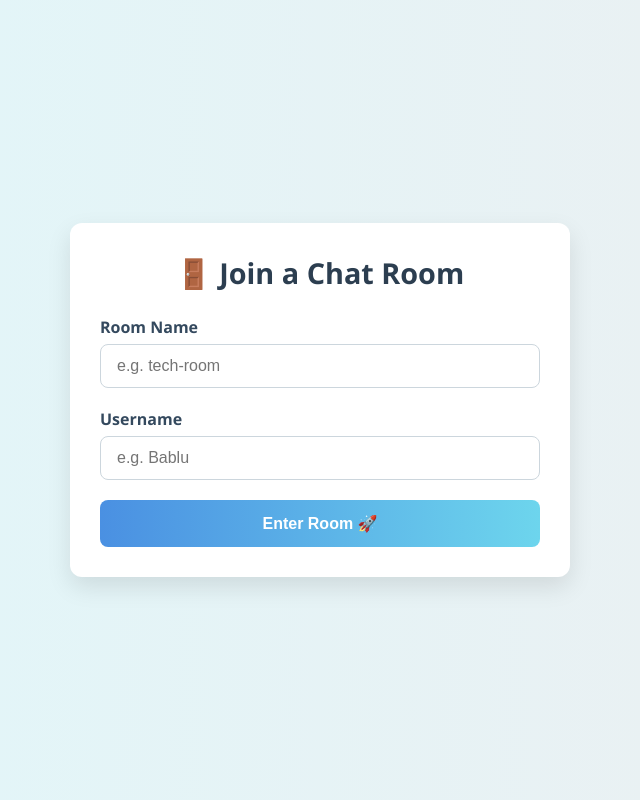
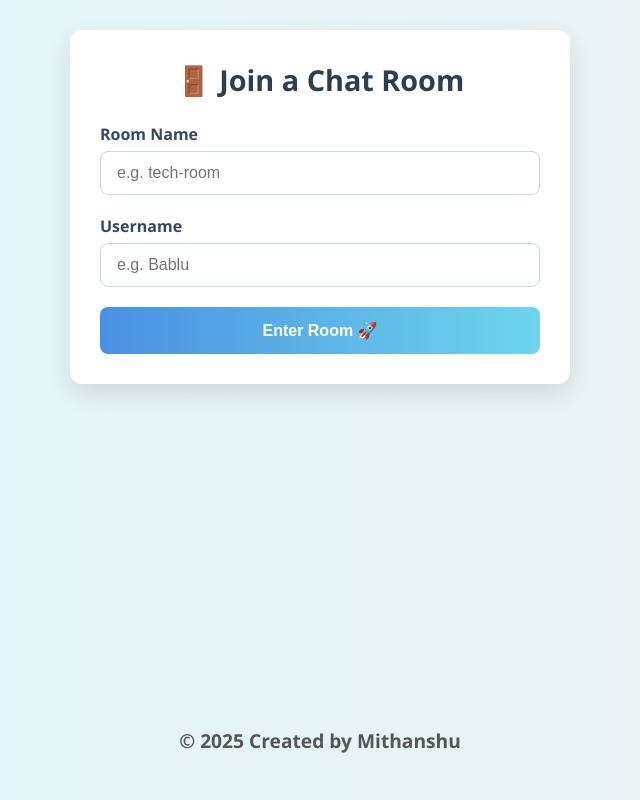
Before and after one commit to MithanshuHedau/ChattingApp, a Django app: page / in a window 1280 px wide. Shown: the whole page, without its empty margins (320-960 px from the left). Run offline with Django 5.2, Linux system fonts and the light colour scheme.

Commit message:
Final Update

```diff
--- a/templates/index.html
+++ b/templates/index.html
@@ -12,13 +12,17 @@
       padding: 0;
     }
 
+    html, body {
+      height: 100%;
+    }
+
     body {
       font-family: 'Segoe UI', Tahoma, Geneva, Verdana, sans-serif;
       background: linear-gradient(to right, #e0f7fa, #eceff1);
-      min-height: 100vh;
       display: flex;
+      flex-direction: column;
+      justify-content: center;
       align-items: center;
-      justify-content: center;
       padding: 30px 20px;
     }
 
@@ -77,6 +81,15 @@
       background: linear-gradient(to right, #357ab8, #5cbce0);
     }
 
+    footer {
+      margin-top: auto;
+      padding: 16px;
+      text-align: center;
+      font-size: 1.2rem;
+      font-weight: bold;
+      color: #555;
+    }
+
     @media (max-width: 480px) {
       .chat-entry {
         padding: 20px;
@@ -108,5 +121,20 @@
       <input type="submit" value="Enter Room 🚀" />
     </form>
   </div>
+
+  <footer>
+    © 2025 Created by Mithanshu
+  </footer>
+
+  <script>
+    document.getElementById('post-form').addEventListener('submit', function (e) {
+      const roomInput = document.getElementById('room_name');
+      const userInput = document.getElementById('username');
+
+      // Trim whitespace from both fields
+      roomInput.value = roomInput.value.trim();
+      userInput.value = userInput.value.trim();
+    });
+  </script>
 </body>
 </html>
```
Also changed, not shown: db.sqlite3.
